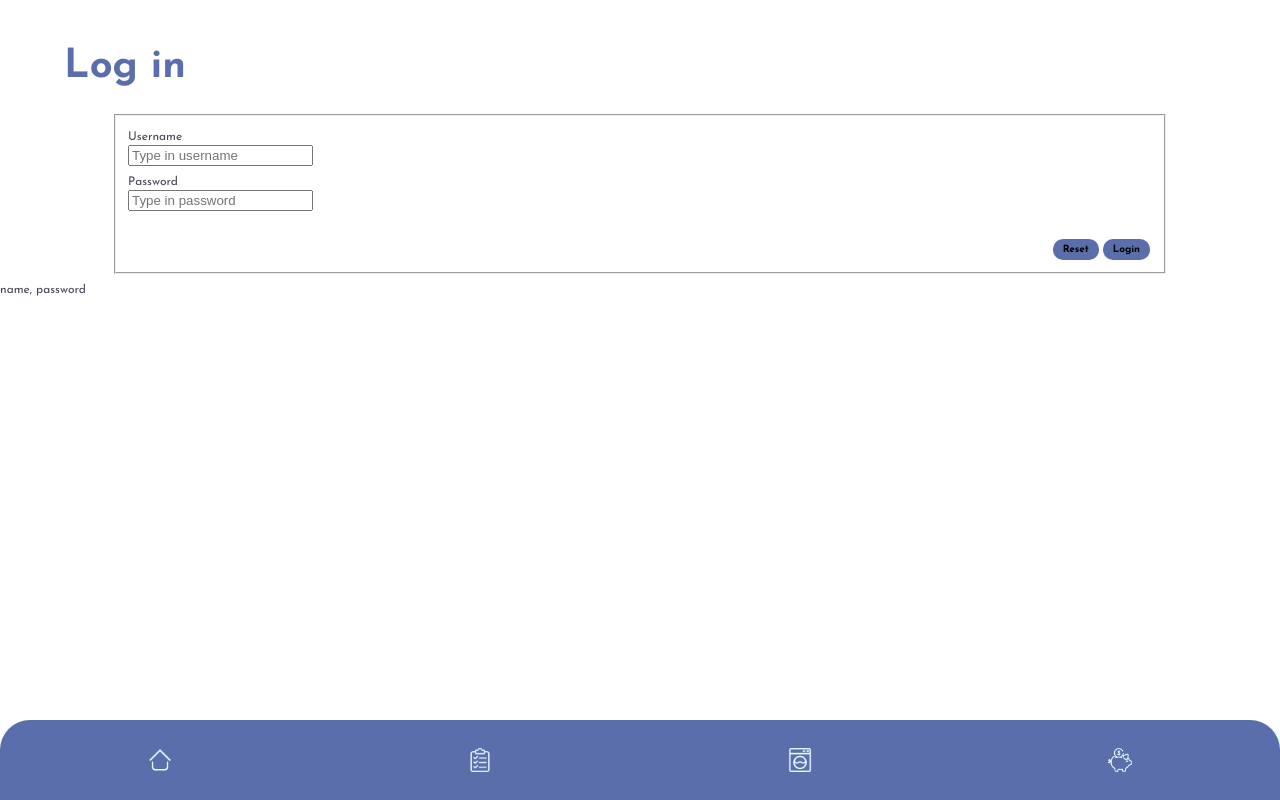
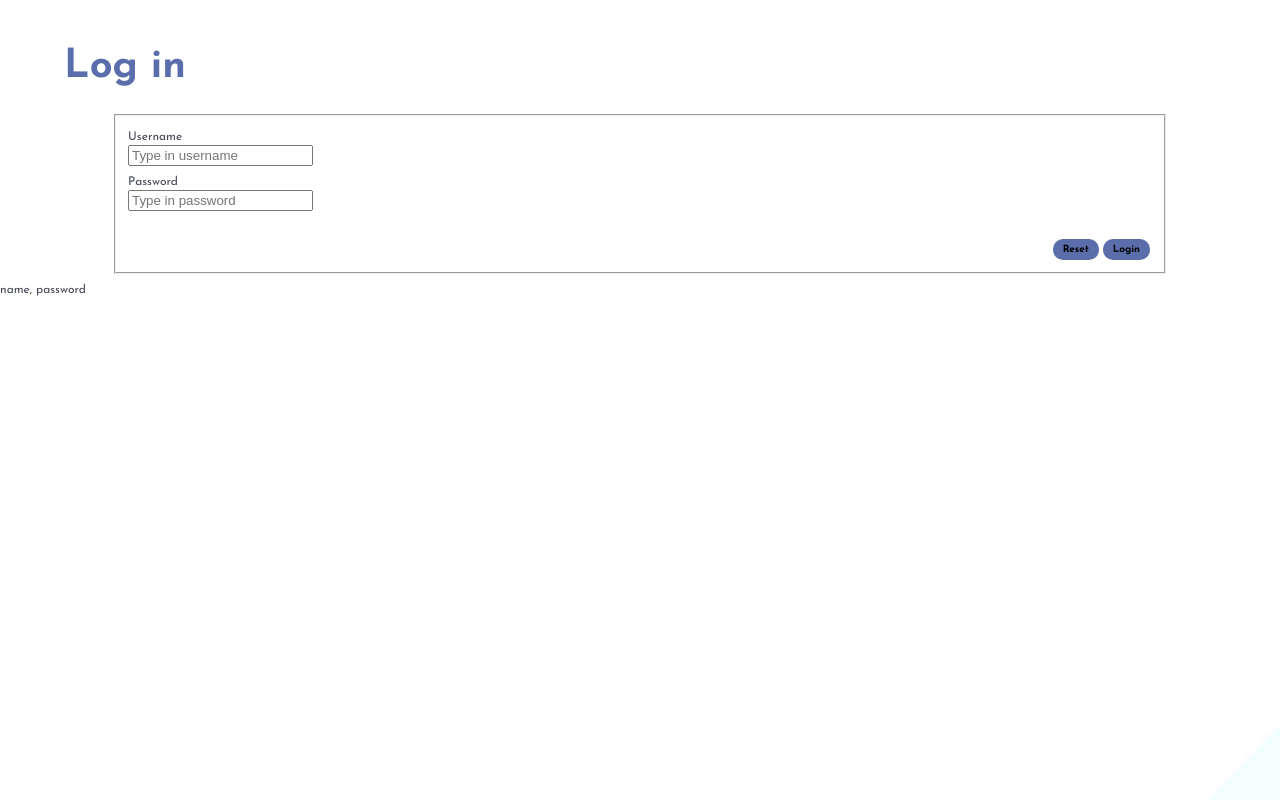
Before and after one commit to vlkeniko/dorm8s, a React (Create React App) app: page /dorm8ts.build/login in a window 1280 px wide. Built offline with nearby package versions, Linux system fonts and the light colour scheme; no server answers; a web font is replaced by a local one.

Commit message:
Removed unneeded Navbar

```diff
--- a/src/pages/LoginPage.js
+++ b/src/pages/LoginPage.js
@@ -1,6 +1,5 @@
 import { useEffect, useState } from "react";
 import { useNavigate } from "react-router-dom";
-import Nav from "../components/Nav";
 
 export function forceHomePage(time) {
   setTimeout(() => {
@@ -109,7 +108,6 @@ export default function LoginPage() {
         </form>
 
         <p>name, password</p>
-        <Nav />
       </>
     );
   } else {
@@ -117,7 +115,6 @@ export default function LoginPage() {
       <>
         <h2>You are now logged in.</h2>
         {forceHomePage(1500)}
-        <Nav />
       </>
     );
   }
```
